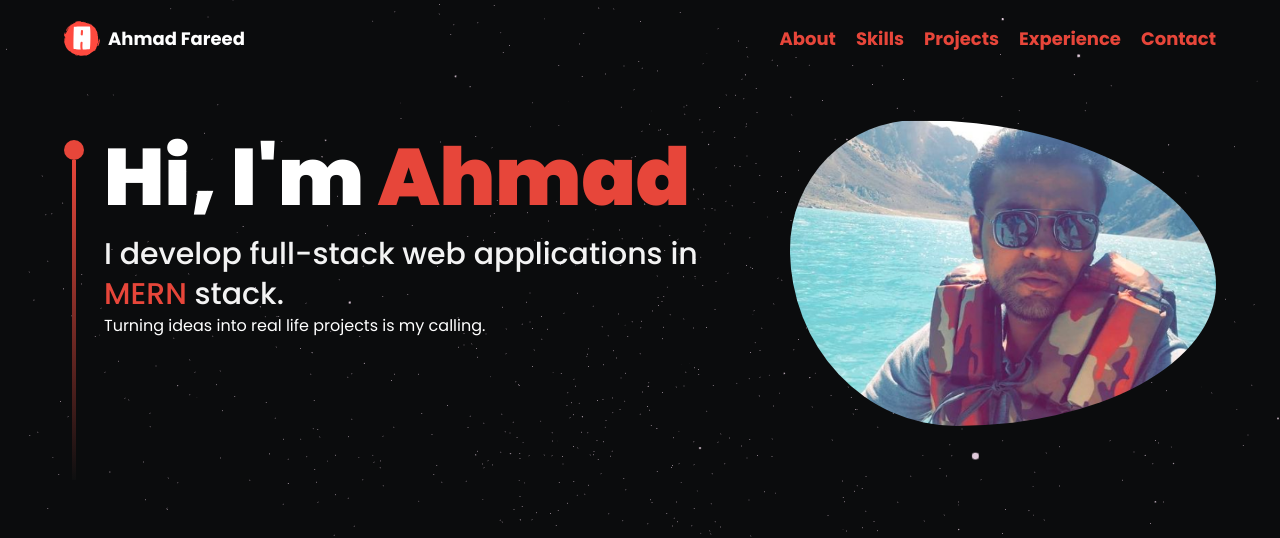
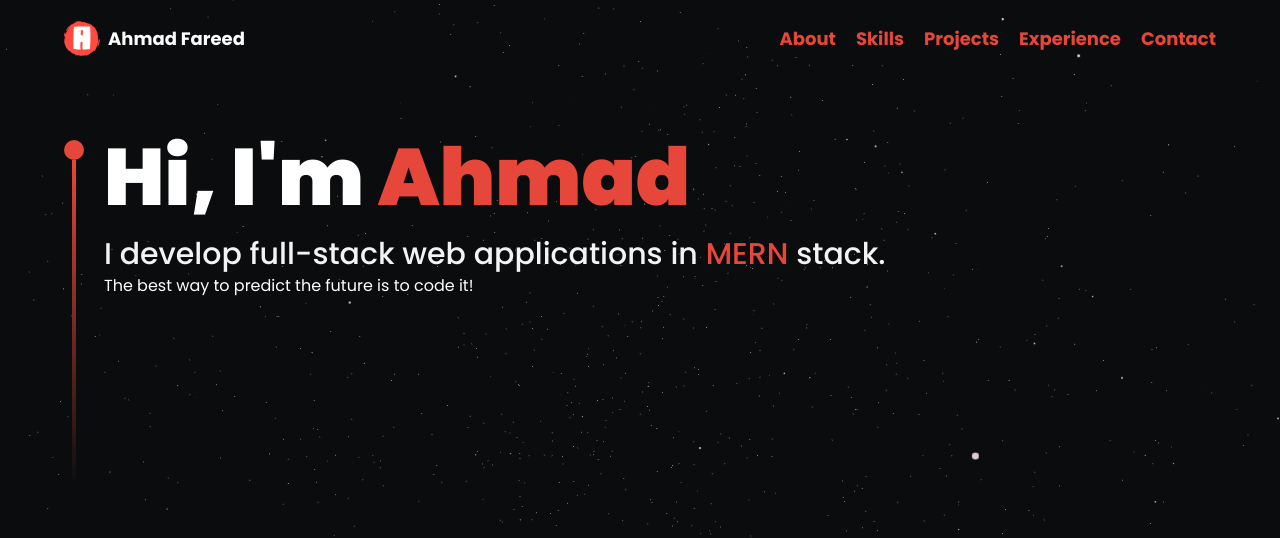
Before and after one commit to theahmadfareed/Portfolio, a React (Vite) app: page / in a window 1280 px wide. Shown: the top 538 px of the page. Built offline with nearby package versions, Linux system fonts and the light colour scheme.

Commit message:
small changes

```diff
--- a/src/components/Contact.jsx
+++ b/src/components/Contact.jsx
@@ -3,6 +3,7 @@ import { motion } from "framer-motion";
 import emailjs from "@emailjs/browser";
 import { styles } from "../styles";
 import { FaGithub, FaLinkedin, FaTwitter, FaReddit } from "react-icons/fa";
+import { SiFiverr } from "react-icons/si";
 import { EarthCanvas, StarsCanvas } from "./canvas";
 import { SectionWrapper } from "../hoc";
 import { slideIn } from "../utils/motion";
@@ -206,6 +207,13 @@ const Contact = () => {
                 >
                   <FaLinkedin className={styles.socialIcon} />
                 </a>
+                <a
+                  href="https://www.fiverr.com/ahmadfareed151"
+                  target="_blank"
+                  rel="noopener noreferrer"
+                >
+                  <SiFiverr className={styles.socialIcon} />
+                </a>
               </div>
             </div>
           </motion.div>
--- a/src/components/Hero.jsx
+++ b/src/components/Hero.jsx
@@ -44,11 +44,11 @@ const Hero = () => {
               />{" "}
               stack.
             </p>
-            <p>Turning ideas into real life projects is my calling.</p>
+            <p>The best way to predict the future is to code it!</p>
           </div>
         </motion.div>
 
-        <span id="profile-img">
+        {/* <span id="profile-img">
           <motion.img
             animate={{
               borderRadius: [
@@ -71,7 +71,7 @@ const Hero = () => {
             width={500}
             height={500}
           />
-        </span>
+        </span> */}
       </div>
 
       <div
--- a/src/constants/index.js
+++ b/src/constants/index.js
@@ -205,7 +205,7 @@ const secondary_skills = [
 const experiences = [
   {
     title: "Developer",
-    company_name: "Fiver & Upwork",
+    company_name: "Fiver",
     icon: freelancer,
     iconBg: "#383E56",
     date: "January 2023 - Present",
```
